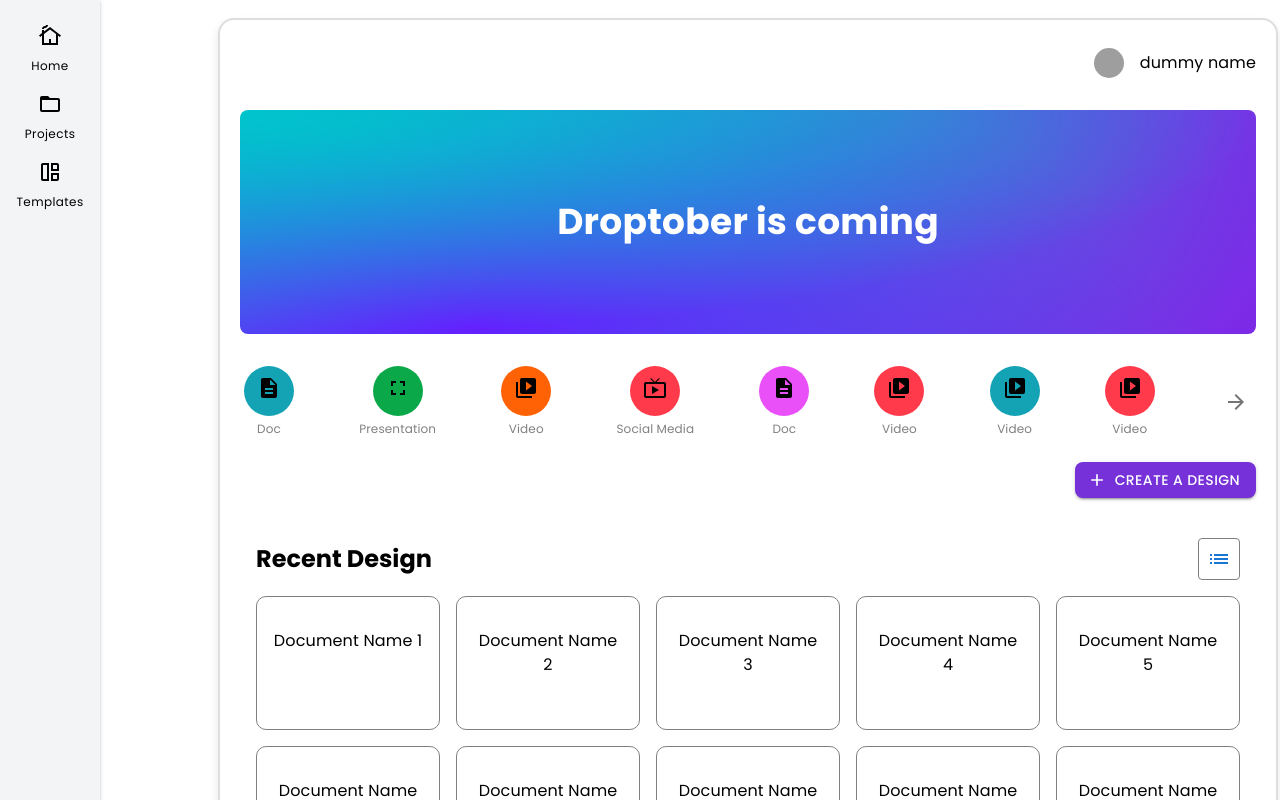
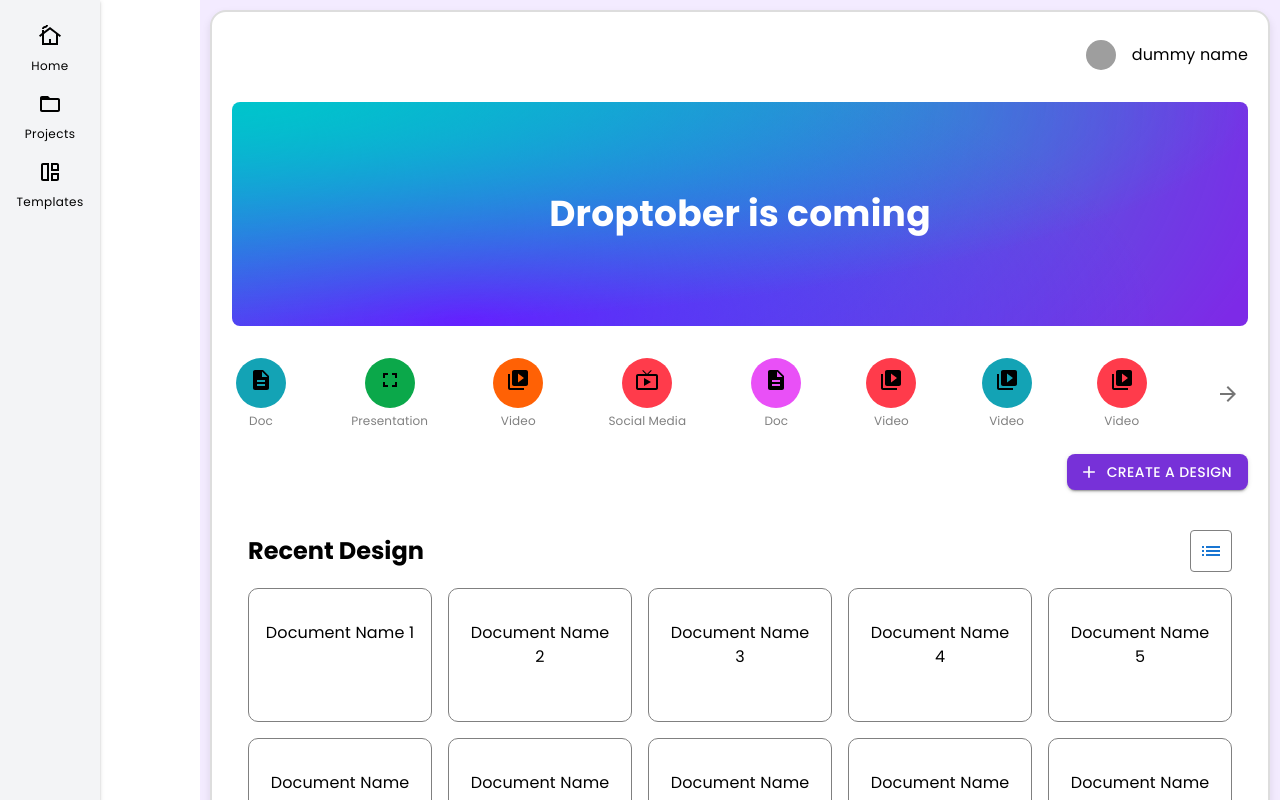
Before and after one commit to saraibmangotech/MangoFlow, a React (Create React App) app: page /home in a window 1280 px wide. Built offline with nearby package versions, Linux system fonts and the light colour scheme; grey boxes are pictures that could not be loaded.

Commit message:
make the right side a card shap

```diff
--- a/src/pages/Home.jsx
+++ b/src/pages/Home.jsx
@@ -41,6 +41,7 @@ const Home = () => {
           padding: "10px",
           boxSizing: "border-box",
           width: { xs: "100%", sm: "calc(100% - 200px)" }, // Adjust width based on screen size
+        backgroundColor:"rgba(139, 61, 255,.1)"
         }}
       >
         {/* Bordered Box that contains content */}
@@ -51,7 +52,6 @@ const Home = () => {
             padding: "20px",
             border: "2px solid #ddd", // Light gray border
             borderRadius: "16px", // Rounded corners
-            margin: "8px", // Spacing around the box
             boxShadow: "0 4px 8px rgba(0, 0, 0, 0.1)", // Subtle shadow
             backgroundColor: "#fff", // White background for better visibility
             boxSizing: "border-box",
@@ -60,7 +60,6 @@ const Home = () => {
               xs: "800px",
               sm: "1000px",
               md: "1950px",
-
               xl:"2000px"
             }, // Responsive minimum height
             overflow: "hidden", // Scroll if content exceeds the card height
```
